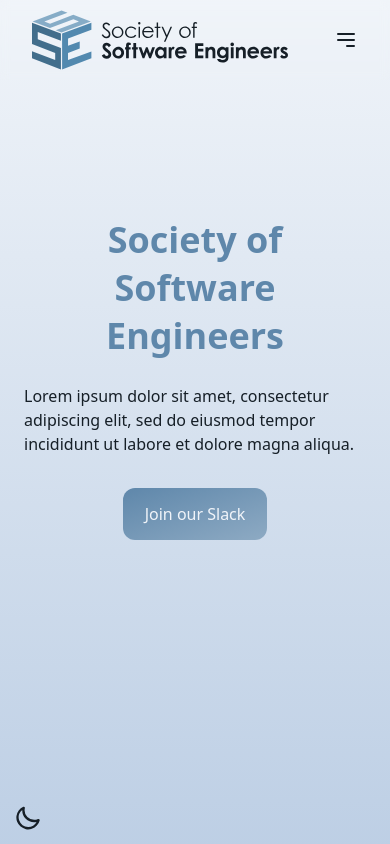
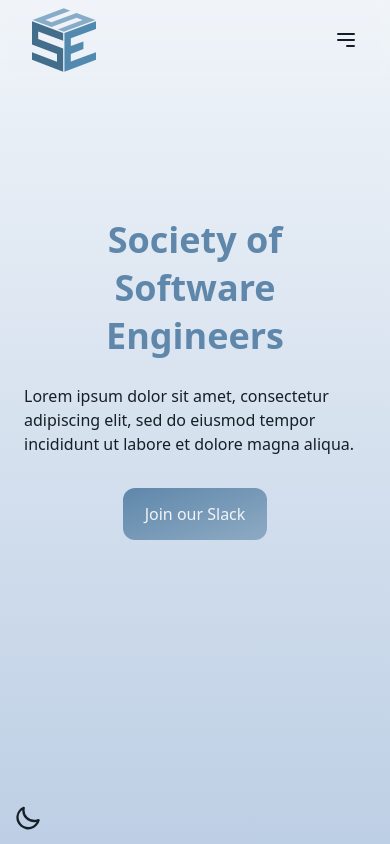
Before and after one commit to rit-sse/WebsiteTheSSEquel, a Next.js app in the folder next/: page / in a window 390 px wide. Built offline with nearby package versions, Linux system fonts and the light colour scheme.

Commit message:
Switch to small logo on smaller screen sizes

```diff
--- a/next/components/nav/Navbar.tsx
+++ b/next/components/nav/Navbar.tsx
@@ -110,8 +110,13 @@ const Navbar: React.FC = () => {
                     href="/"
                     className="flex flex-row items-center justify-center group focus:outline-offset-8 rounded-md  "
                 >
-                    <SSELogoFull />
-                    {/* <SSELogoSmall /> */}
+                    {/* Responsively display either the small or full logo depending on screen width */}
+                    <div className="lg:hidden">
+                        <SSELogoSmall />
+                    </div>
+                    <div className="hidden lg:block lg:visible">
+                        <SSELogoFull />
+                    </div>
                 </Link>
                 <div className="hidden md:block md:visible">
                     <ul className="inline-flex flex-row flex-nowrap justify-between text-center text-lg">
```
